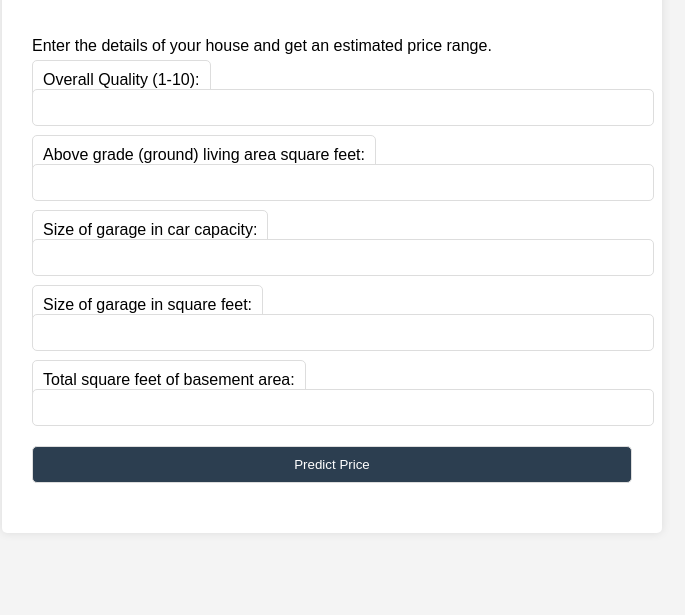
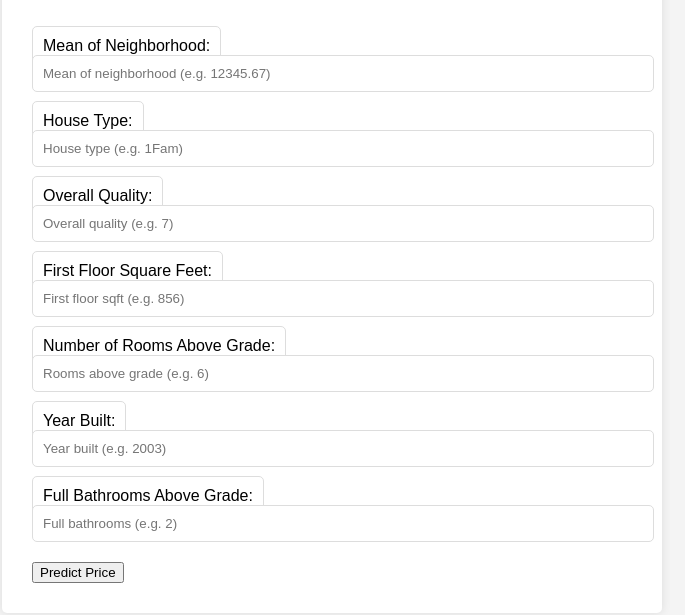
Before and after one commit to muhammadnurarasy/Azure, a plain HTML site: page templates/index.html in a window 1280 px wide. Shown: the part 141-756 px from the top of the page, without its empty margins (308-993 px from the left). Drawn offline with Linux system fonts and the light colour scheme; files that its build step writes are made by us from their sources.

Commit message:
Update index.html

```diff
--- a/templates/index.html
+++ b/templates/index.html
@@ -1,42 +1,55 @@
 <!DOCTYPE html>
 <html lang="en">
+
 <head>
     <meta charset="UTF-8">
+    <meta http-equiv="X-UA-Compatible" content="IE=edge">
     <meta name="viewport" content="width=device-width, initial-scale=1.0">
-    <title>Arasy House Price Predictor (Project)</title>
+    <title>House Price Predictor</title>
     <link rel="stylesheet" href="style.css">
-    <script src="script.js" defer></script>
 </head>
+
 <body>
     <div class="container">
         <h1>House Price Predictor</h1>
-        <p>Enter the details of your house and get an estimated price range.</p>
 
-        <!-- Form for user input -->
-        <form id="predictForm">
-            <label for="OverallQual">Overall Quality (1-10):</label>
-            <input type="number" id="OverallQual" name="OverallQual" min="1" max="10" required>
+        <!-- Mean of the neighborhood -->
+        <label for="neighborhood-mean">Mean of Neighborhood:</label>
+        <input type="text" id="neighborhood-mean" placeholder="Mean of neighborhood (e.g. 12345.67)">
 
-            <label for="GrLivArea">Above grade (ground) living area square feet:</label>
-            <input type="number" id="GrLivArea" name="GrLivArea" required>
+        <!-- House type -->
+        <label for="house-type">House Type:</label>
+        <input type="text" id="house-type" placeholder="House type (e.g. 1Fam)">
 
-            <label for="GarageCars">Size of garage in car capacity:</label>
-            <input type="number" id="GarageCars" name="GarageCars" required>
+        <!-- Overall quality -->
+        <label for="overall-quality">Overall Quality:</label>
+        <input type="number" id="overall-quality" placeholder="Overall quality (e.g. 7)">
 
-            <label for="GarageArea">Size of garage in square feet:</label>
-            <input type="number" id="GarageArea" name="GarageArea" required>
+        <!-- First floor square feet -->
+        <label for="first-floor-sqft">First Floor Square Feet:</label>
+        <input type="number" id="first-floor-sqft" placeholder="First floor sqft (e.g. 856)">
 
-            <label for="TotalBsmtSF">Total square feet of basement area:</label>
-            <input type="number" id="TotalBsmtSF" name="TotalBsmtSF" required>
+        <!-- Number of rooms above grade -->
+        <label for="rooms-above-grade">Number of Rooms Above Grade:</label>
+        <input type="number" id="rooms-above-grade" placeholder="Rooms above grade (e.g. 6)">
 
-            <input type="submit" value="Predict Price">
-        </form>
+        <!-- Year built -->
+        <label for="year-built">Year Built:</label>
+        <input type="number" id="year-built" placeholder="Year built (e.g. 2003)">
 
-        <!-- Display Prediction -->
-        <div id="prediction" class="hidden">
-            <h2>Predicted Price:</h2>
-            <p id="predictedPrice"></p>
-        </div>
+        <!-- Full bathrooms above grade -->
+        <label for="full-bathrooms">Full Bathrooms Above Grade:</label>
+        <input type="number" id="full-bathrooms" placeholder="Full bathrooms (e.g. 2)">
+
+        <!-- Button to trigger prediction -->
+        <button id="predict-btn">Predict Price</button>
+
+        <!-- Section to display the predicted price -->
+        <div id="predicted-price"></div>
     </div>
+
+    <!-- Ensure you link to the script.js -->
+    <script src="script.js"></script>
 </body>
+
 </html>
```
